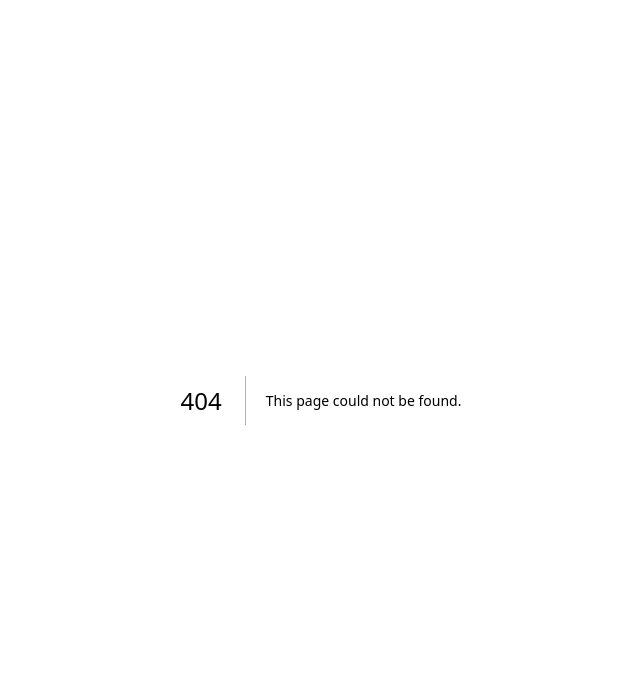
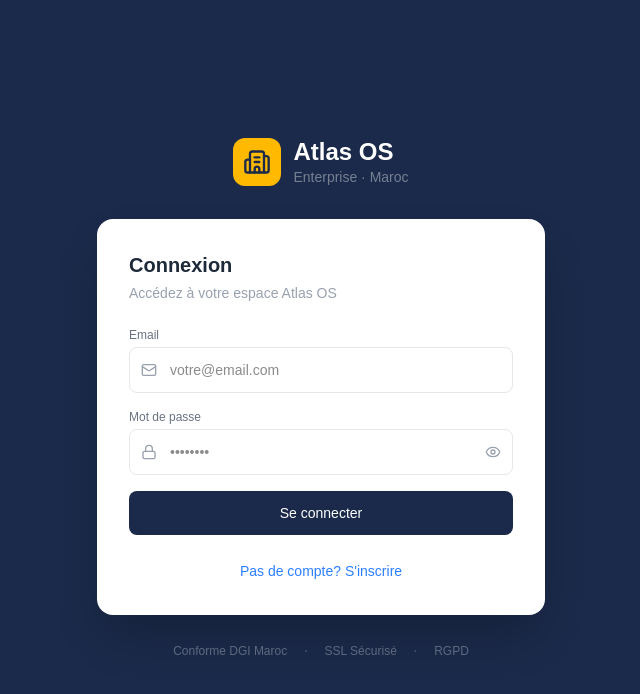
Before and after one commit to marwandevlo/atlas-os, a Next.js app: page /login in a window 1280 px wide. Before the commit this address had no page. Shown: the top 694 px of the page, without its empty margins (319-959 px from the left). Built offline with nearby package versions, Linux system fonts and the light colour scheme; no server answers.

Commit message:
add auth login page

```diff
--- /dev/null
+++ b/app/login/page.tsx
@@ -0,0 +1,129 @@
+'use client';
+import { useState } from 'react';
+import { useRouter } from 'next/navigation';
+import { Building2, Mail, Lock, Eye, EyeOff } from 'lucide-react';
+import { supabase } from '../lib/supabase';
+
+export default function LoginPage() {
+  const router = useRouter();
+  const [mode, setMode] = useState<'login' | 'register'>('login');
+  const [email, setEmail] = useState('');
+  const [password, setPassword] = useState('');
+  const [showPassword, setShowPassword] = useState(false);
+  const [loading, setLoading] = useState(false);
+  const [error, setError] = useState('');
+  const [success, setSuccess] = useState('');
+
+  const handleSubmit = async () => {
+    setLoading(true);
+    setError('');
+    setSuccess('');
+
+    if (mode === 'register') {
+      const { error } = await supabase.auth.signUp({ email, password });
+      if (error) setError(error.message);
+      else setSuccess('Compte créé! Vérifiez votre email.');
+    } else {
+      const { error } = await supabase.auth.signInWithPassword({ email, password });
+      if (error) setError('Email ou mot de passe incorrect');
+      else router.push('/');
+    }
+    setLoading(false);
+  };
+
+  return (
+    <div className="min-h-screen bg-[#1B2A4A] flex items-center justify-center p-4">
+      <div className="w-full max-w-md">
+        {/* Logo */}
+        <div className="flex items-center justify-center gap-3 mb-8">
+          <div className="w-12 h-12 bg-amber-400 rounded-xl flex items-center justify-center">
+            <Building2 size={28} className="text-[#1B2A4A]" />
+          </div>
+          <div>
+            <p className="text-white font-bold text-2xl leading-tight">Atlas OS</p>
+            <p className="text-white/40 text-sm">Enterprise · Maroc</p>
+          </div>
+        </div>
+
+        {/* Card */}
+        <div className="bg-white rounded-2xl p-8 shadow-2xl">
+          <h1 className="text-xl font-bold text-gray-800 mb-1">
+            {mode === 'login' ? 'Connexion' : 'Créer un compte'}
+          </h1>
+          <p className="text-sm text-gray-400 mb-6">
+            {mode === 'login' ? 'Accédez à votre espace Atlas OS' : 'Commencez votre essai gratuit'}
+          </p>
+
+          {error && (
+            <div className="bg-red-50 border border-red-200 text-red-700 text-sm px-4 py-3 rounded-lg mb-4">
+              {error}
+            </div>
+          )}
+
+          {success && (
+            <div className="bg-green-50 border border-green-200 text-green-700 text-sm px-4 py-3 rounded-lg mb-4">
+              {success}
+            </div>
+          )}
+
+          <div className="space-y-4">
+            <div>
+              <label className="text-xs font-medium text-gray-500 mb-1 block">Email</label>
+              <div className="relative">
+                <Mail size={16} className="absolute left-3 top-1/2 -translate-y-1/2 text-gray-400" />
+                <input
+                  value={email}
+                  onChange={e => setEmail(e.target.value)}
+                  type="email"
+                  placeholder="votre@email.com"
+                  className="w-full pl-10 pr-4 py-3 text-sm border border-gray-200 rounded-lg focus:outline-none focus:border-blue-400 focus:ring-1 focus:ring-blue-400"
+                />
+              </div>
+            </div>
+
+            <div>
+              <label className="text-xs font-medium text-gray-500 mb-1 block">Mot de passe</label>
+              <div className="relative">
+                <Lock size={16} className="absolute left-3 top-1/2 -translate-y-1/2 text-gray-400" />
+                <input
+                  value={password}
+                  onChange={e => setPassword(e.target.value)}
+                  type={showPassword ? 'text' : 'password'}
+                  placeholder="••••••••"
+                  className="w-full pl-10 pr-10 py-3 text-sm border border-gray-200 rounded-lg focus:outline-none focus:border-blue-400 focus:ring-1 focus:ring-blue-400"
+                />
+                <button onClick={() => setShowPassword(!showPassword)} className="absolute right-3 top-1/2 -translate-y-1/2 text-gray-400">
+                  {showPassword ? <EyeOff size={16} /> : <Eye size={16} />}
+                </button>
+              </div>
+            </div>
+
+            <button
+              onClick={handleSubmit}
+              disabled={loading}
+              className="w-full py-3 bg-[#1B2A4A] text-white rounded-lg text-sm font-medium hover:bg-[#243660] transition-colors disabled:opacity-50"
+            >
+              {loading ? 'Chargement...' : mode === 'login' ? 'Se connecter' : 'Créer mon compte'}
+            </button>
+          </div>
+
+          <div className="mt-6 text-center">
+            <button onClick={() => { setMode(mode === 'login' ? 'register' : 'login'); setError(''); setSuccess(''); }}
+              className="text-sm text-blue-500 hover:text-blue-700">
+              {mode === 'login' ? "Pas de compte? S'inscrire" : 'Déjà un compte? Se connecter'}
+            </button>
+          </div>
+        </div>
+
+        {/* Badges */}
+        <div className="flex items-center justify-center gap-4 mt-6">
+          <span className="text-white/30 text-xs">Conforme DGI Maroc</span>
+          <span className="text-white/20">·</span>
+          <span className="text-white/30 text-xs">SSL Sécurisé</span>
+          <span className="text-white/20">·</span>
+          <span className="text-white/30 text-xs">RGPD</span>
+        </div>
+      </div>
+    </div>
+  );
+}
```
